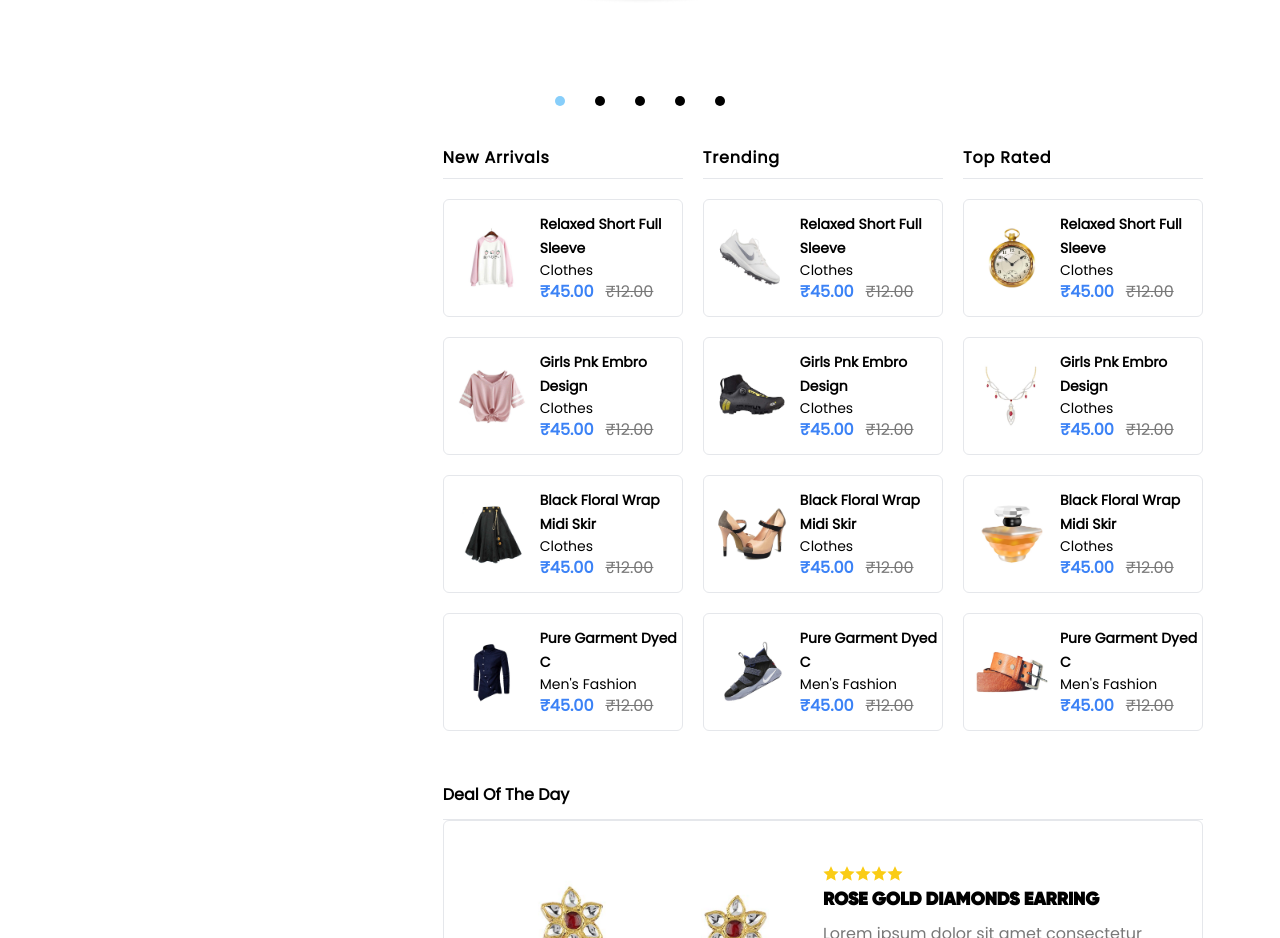
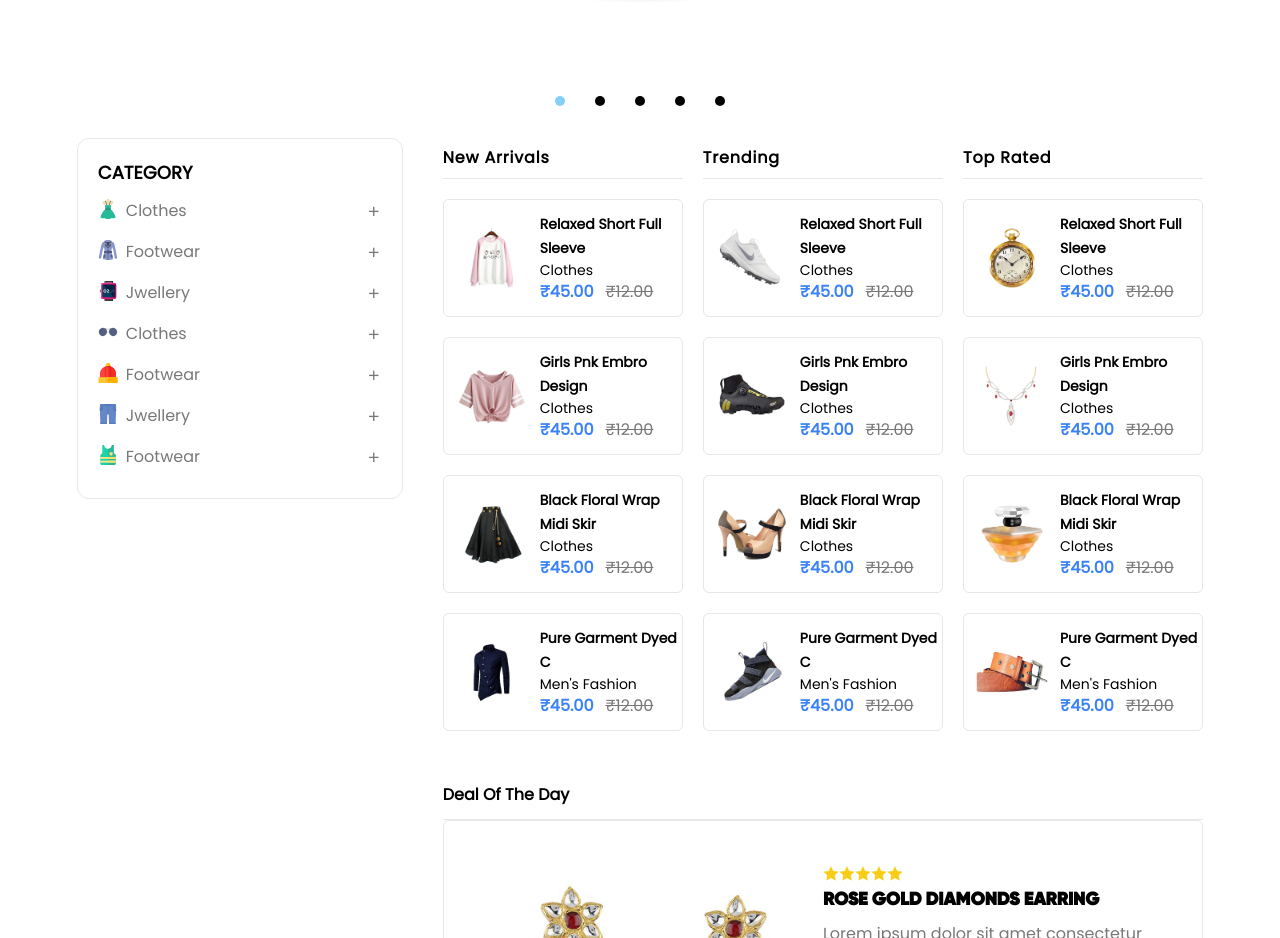
Before and after one commit to Siddhantsingh1230/ShopSpace, a React (Create React App) app: page / in a window 1280 px wide. Shown: the part 1340-2278 px from the top of the page. Built offline with nearby package versions, Linux system fonts and the light colour scheme.

Commit message:
added  sidebar components part1

```diff
--- a/package.json
+++ b/package.json
@@ -9,6 +9,7 @@
     "@testing-library/user-event": "^13.5.0",
     "axios": "^1.6.2",
     "react": "^18.2.0",
+    "react-collapse": "^5.1.1",
     "react-confetti": "^6.1.0",
     "react-dom": "^18.2.0",
     "react-redux": "^9.0.4",
--- /dev/null
+++ b/src/components/Accordian.jsx
@@ -0,0 +1,62 @@
+import { Collapse } from "react-collapse";
+import { useState } from "react";
+
+const AccrodianItem = ({ open, toggle, item }) => {
+  return (
+    <div className="my-2">
+      <div className="flex cursor-pointer justify-between" onClick={toggle}>
+        <div className="flex gap-2">
+            <img className="h-5 w-5" src={item.src} alt="img" />
+          <p className={`text-[#787878] `}>{item.title}</p>
+        </div>
+        {open ? (
+          <i className="text-[#787878] transition hover:text-black ri-subtract-fill"></i>
+        ) : (
+          <i className="text-[#787878] transition hover:text-black ri-add-line"></i>
+        )}
+      </div>
+      <hr
+        className={`bg-[#787878] transition-all  w-full opacity-90  ${
+          open ? "visibile my-1 mb-2" : "invisible my-0"
+        }`}
+      />
+      <Collapse isOpened={open}>
+        <div className="flex flex-col">
+          {item.list.map((data, idx) => (
+            <div className="flex justify-between cursor-pointer " key={idx}>
+              <p className="text-[#787878] hover:text-black">{data.title}</p>
+              <p className="text-[#787878] hover:text-black">{data.price}</p>
+            </div>
+          ))}
+        </div>
+      </Collapse>
+    </div>
+  );
+};
+
+const Accordian = ({ title, data }) => {
+  const [open, setOpen] = useState(false);
+  const toggle = (index) => {
+    if (open === index) {
+      return setOpen(null);
+    }
+    setOpen(index);
+  };
+  return (
+    <>
+      <div className="flex flex-col">
+        <h1 className="text-lg font-bold mb-1">{title}</h1>
+        {data.map((item, index) => (
+          <AccrodianItem
+            open={index === open}
+            key={index}
+            toggle={() => toggle(index)}
+            item={item}
+          />
+        ))}
+      </div>
+    </>
+  );
+};
+
+export default Accordian;
--- a/src/index.css
+++ b/src/index.css
@@ -476,3 +476,8 @@ html {
     transform: translateX(180%);
   }
 }
+
+/* Accordian CSS */
+.ReactCollapse--collapse {
+  transition: height 500ms;
+}
--- a/src/pages/Home.jsx
+++ b/src/pages/Home.jsx
@@ -51,6 +51,7 @@ import ProgressBar from "../components/ProgressBar";
 import CountDownTimer from "../components/CountDownTimer";
 import Ribbon from "../components/Ribbon";
 import Footer from "../components/Footer";
+import Accordian from "../components/Accordian";
 
 const Home = ({ setProgress }) => {
   // Top Loading Bar dummy progress in future we will update the progress based on API calls succession or failure
@@ -72,6 +73,76 @@ const Home = ({ setProgress }) => {
     }
   }, []);
 
+  const AccrodianData = [
+    {
+      title: "Clothes",
+      src: DressFrock,
+      list: [
+        { title: "Shirt", price: 300 },
+        { title: "Shorts & Jeans", price: 60 },
+        { title: "Jacket", price: 50 },
+        { title: "Dress & Frock", price: 87 },
+      ],
+    },
+    {
+      title: "Footwear",
+      src: winterwear,
+      list: [
+        { title: "Sports", price: 300 },
+        { title: "Formal", price: 60 },
+        { title: "Casual", price: 50 },
+        { title: "Safety Shoes", price: 87 },
+      ],
+    },
+    {
+      title: "Jwellery",
+      src: watch,
+      list: [
+        { title: "Earrings", price: 300 },
+        { title: "Couple Rings", price: 60 },
+        { title: "Necklace", price: 50 },
+      ],
+    },
+    {
+      title: "Clothes",
+      src: glasses,
+      list: [
+        { title: "Shirt", price: 300 },
+        { title: "Shorts & Jeans", price: 60 },
+        { title: "Jacket", price: 50 },
+        { title: "Dress & Frock", price: 87 },
+      ],
+    },
+    {
+      title: "Footwear",
+      src: hatcaps,
+      list: [
+        { title: "Sports", price: 300 },
+        { title: "Formal", price: 60 },
+        { title: "Casual", price: 50 },
+        { title: "Safety Shoes", price: 87 },
+      ],
+    },
+    {
+      title: "Jwellery",
+      src: shorts,
+      list: [
+        { title: "Earrings", price: 300 },
+        { title: "Couple Rings", price: 60 },
+        { title: "Necklace", price: 50 },
+      ],
+    },
+    {
+      title: "Footwear",
+      src: tshirts,
+      list: [
+        { title: "Sports", price: 300 },
+        { title: "Formal", price: 60 },
+        { title: "Casual", price: 50 },
+        { title: "Safety Shoes", price: 87 },
+      ],
+    },
+  ];
   return (
     <>
       <div className="container w-[88%] mx-10 ">
@@ -500,8 +571,12 @@ const Home = ({ setProgress }) => {
           <Shoes3DCarousel />
         </div>
         {/* Product Section */}
-        <div className="flex justify-center items-center  mb-12  gap-10">
-          <div className="sidebar w-[30%]"></div>
+        <div className="flex justify-center  mb-12  gap-10 relative">
+          <div className="sidebar w-[30%] sticky top-0 ">
+            <div className="w-full border rounded-xl p-5">
+              <Accordian title={"CATEGORY"} data={AccrodianData} />
+            </div>
+          </div>
           <div className="productsWrapper w-[70%]">
             {/* Product trend and list */}
             <div className="grid grid-cols-3 gap-5 mb-10">
@@ -877,7 +952,7 @@ const Home = ({ setProgress }) => {
                       <i className="ri-share-line"></i>
                     </a>
                   </div>
-                  <Ribbon type={"NEW"}/>
+                  <Ribbon type={"NEW"} />
                 </div>
                 <div className="newProductCard relative flex flex-col gap-2 cursor-pointer border-2 overflow-hidden rounded-lg transition duration-300 ease-in-out hover:shadow-xl p-3 justify-center items-start">
                   <img
@@ -916,7 +991,7 @@ const Home = ({ setProgress }) => {
                       <i className="ri-share-line"></i>
                     </a>
                   </div>
-                  <Ribbon type={"SALE"}/>
+                  <Ribbon type={"SALE"} />
                 </div>
                 <div className="newProductCard relative flex flex-col gap-2 cursor-pointer border-2 overflow-hidden rounded-lg transition duration-300 ease-in-out hover:shadow-xl p-3 justify-center items-start">
                   <img
@@ -955,7 +1030,7 @@ const Home = ({ setProgress }) => {
                       <i className="ri-share-line"></i>
                     </a>
                   </div>
-                  <Ribbon type={"SALE"}/>
+                  <Ribbon type={"SALE"} />
                 </div>
                 <div className="newProductCard relative flex flex-col gap-2 cursor-pointer border-2 overflow-hidden rounded-lg transition duration-300 ease-in-out hover:shadow-xl p-3 justify-center items-start">
                   <img
@@ -994,7 +1069,7 @@ const Home = ({ setProgress }) => {
                       <i className="ri-share-line"></i>
                     </a>
                   </div>
-                  <Ribbon type={"NEW"}/>
+                  <Ribbon type={"NEW"} />
                 </div>
                 <div className="newProductCard relative flex flex-col gap-2 cursor-pointer border-2 overflow-hidden rounded-lg transition duration-300 ease-in-out hover:shadow-xl p-3 justify-center items-start">
                   <img
@@ -1033,7 +1108,7 @@ const Home = ({ setProgress }) => {
                       <i className="ri-share-line"></i>
                     </a>
                   </div>
-                  <Ribbon type={"NEW"}/>
+                  <Ribbon type={"NEW"} />
                 </div>
                 <div className="newProductCard relative flex flex-col gap-2 cursor-pointer border-2 overflow-hidden rounded-lg transition duration-300 ease-in-out hover:shadow-xl p-3 justify-center items-start">
                   <img
@@ -1072,7 +1147,7 @@ const Home = ({ setProgress }) => {
                       <i className="ri-share-line"></i>
                     </a>
                   </div>
-                  <Ribbon type={"NEW"}/>
+                  <Ribbon type={"NEW"} />
                 </div>
                 <div className="newProductCard relative flex flex-col gap-2 cursor-pointer border-2 overflow-hidden rounded-lg transition duration-300 ease-in-out hover:shadow-xl p-3 justify-center items-start">
                   <img
@@ -1111,7 +1186,7 @@ const Home = ({ setProgress }) => {
                       <i className="ri-share-line"></i>
                     </a>
                   </div>
-                  <Ribbon type={"NEW"}/>
+                  <Ribbon type={"NEW"} />
                 </div>
                 <div className="newProductCard relative flex flex-col gap-2 cursor-pointer border-2 overflow-hidden rounded-lg transition duration-300 ease-in-out hover:shadow-xl p-3 justify-center items-start">
                   <img
@@ -1150,7 +1225,7 @@ const Home = ({ setProgress }) => {
                       <i className="ri-share-line"></i>
                     </a>
                   </div>
-                  <Ribbon type={"NEW"}/>
+                  <Ribbon type={"NEW"} />
                 </div>
                 <div className="newProductCard relative flex flex-col gap-2 cursor-pointer border-2 overflow-hidden rounded-lg transition duration-300 ease-in-out hover:shadow-xl p-3 justify-center items-start">
                   <img
@@ -1189,7 +1264,7 @@ const Home = ({ setProgress }) => {
                       <i className="ri-share-line"></i>
                     </a>
                   </div>
-                  <Ribbon type={"NEW"}/>
+                  <Ribbon type={"NEW"} />
                 </div>
                 <div className="newProductCard relative flex flex-col gap-2 cursor-pointer border-2 overflow-hidden rounded-lg transition duration-300 ease-in-out hover:shadow-xl p-3 justify-center items-start">
                   <img
@@ -1228,7 +1303,7 @@ const Home = ({ setProgress }) => {
                       <i className="ri-share-line"></i>
                     </a>
                   </div>
-                  <Ribbon type={"NEW"}/>
+                  <Ribbon type={"NEW"} />
                 </div>
                 <div className="newProductCard relative flex flex-col gap-2 cursor-pointer border-2 overflow-hidden rounded-lg transition duration-300 ease-in-out hover:shadow-xl p-3 justify-center items-start">
                   <img
@@ -1267,7 +1342,7 @@ const Home = ({ setProgress }) => {
                       <i className="ri-share-line"></i>
                     </a>
                   </div>
-                  <Ribbon type={"SALE"}/>
+                  <Ribbon type={"SALE"} />
                 </div>
                 <div className="newProductCard relative flex flex-col gap-2 cursor-pointer border-2 overflow-hidden rounded-lg transition duration-300 ease-in-out hover:shadow-xl p-3 justify-center items-start">
                   <img
@@ -1306,14 +1381,13 @@ const Home = ({ setProgress }) => {
                       <i className="ri-share-line"></i>
                     </a>
                   </div>
-                  <Ribbon type={"NEW"}/>
-                </div>
-
+                  <Ribbon type={"NEW"} />
+                </div>
               </div>
             </div>
           </div>
         </div>
-        {/* Other Section */}
+        {/* Other Sections */}
         {/* section1 */}
         <div className="flex h-[450px]  gap-10 mb-11">
           <div className="h-[90%] w-[24%] flex flex-col gap-8">
```
Also changed, not shown: 1 other file (tests, documents, lock files or other folders).
